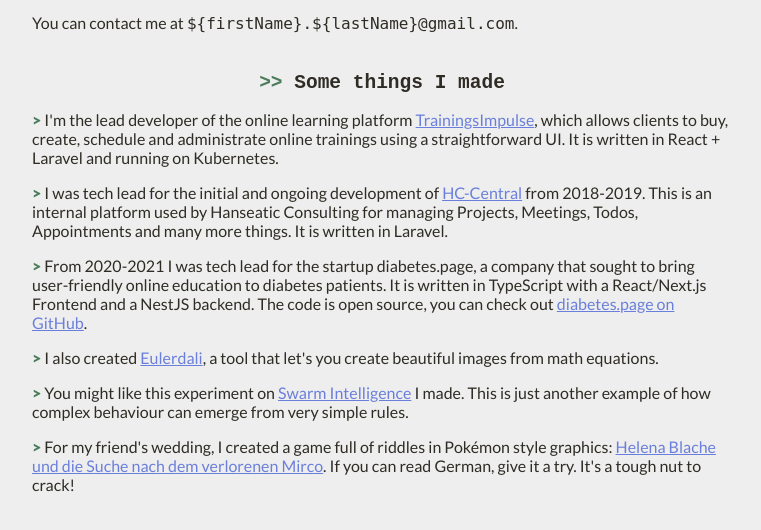
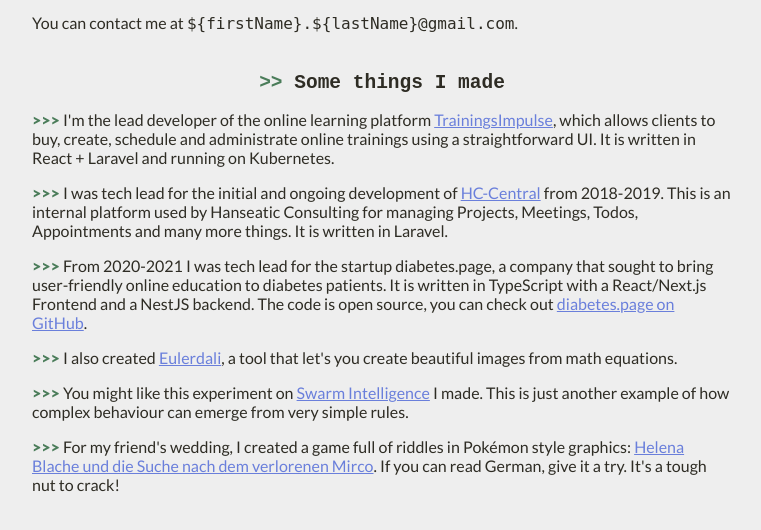
Before and after one commit to vincentrolfs/vincentrolfs.github.io, a plain HTML site: page index.html in a window 1280 px wide. Shown: the part 122-652 px from the top of the page, without its empty margins (258-1019 px from the left). Drawn offline with Linux system fonts and the light colour scheme.

Commit message:
Update layout

```diff
--- a/index.html
+++ b/index.html
@@ -23,27 +23,27 @@
     <h2><span class="highlight">&gt;&gt;</span> Some things I made</h2>
 
     <p>
-        <span class="highlight">&gt;</span>  I'm the lead developer of the online learning platform <a href="https://www.trainingsimpulse.de/" target="_blank">TrainingsImpulse</a>, which allows clients to buy, create, schedule and administrate online trainings using a straightforward UI. It is written in React + Laravel and running on Kubernetes.
+        <span class="highlight">&gt;&gt;&gt;</span>  I'm the lead developer of the online learning platform <a href="https://www.trainingsimpulse.de/" target="_blank">TrainingsImpulse</a>, which allows clients to buy, create, schedule and administrate online trainings using a straightforward UI. It is written in React + Laravel and running on Kubernetes.
     </p>
 
     <p>
-        <span class="highlight">&gt;</span> I was tech lead for the initial and ongoing development of <a href="https://hc-central.hanseaticconsulting.de/" target="_blank">HC-Central</a> from 2018-2019. This is an internal platform used by Hanseatic Consulting for managing Projects, Meetings, Todos, Appointments and many more things. It is written in Laravel.
+        <span class="highlight">&gt;&gt;&gt;</span> I was tech lead for the initial and ongoing development of <a href="https://hc-central.hanseaticconsulting.de/" target="_blank">HC-Central</a> from 2018-2019. This is an internal platform used by Hanseatic Consulting for managing Projects, Meetings, Todos, Appointments and many more things. It is written in Laravel.
     </p>
 
     <p>
-        <span class="highlight">&gt;</span> From 2020-2021 I was tech lead for the startup diabetes.page, a company that sought to bring user-friendly online education to diabetes patients. It is written in TypeScript with a React/Next.js Frontend and a NestJS backend. The code is open source, you can check out <a href="https://github.com/diabetes-page/diabetes.page" target="_blank">diabetes.page on GitHub</a>.
+        <span class="highlight">&gt;&gt;&gt;</span> From 2020-2021 I was tech lead for the startup diabetes.page, a company that sought to bring user-friendly online education to diabetes patients. It is written in TypeScript with a React/Next.js Frontend and a NestJS backend. The code is open source, you can check out <a href="https://github.com/diabetes-page/diabetes.page" target="_blank">diabetes.page on GitHub</a>.
     </p>
 
     <p>
-        <span class="highlight">&gt;</span> I also created <a href="https://vincentrolfs.github.io/eulerdali/" target="_blank">Eulerdali</a>, a tool that let's you create beautiful images from math equations.
+        <span class="highlight">&gt;&gt;&gt;</span> I also created <a href="https://vincentrolfs.github.io/eulerdali/" target="_blank">Eulerdali</a>, a tool that let's you create beautiful images from math equations.
     </p>
 
     <p>
-        <span class="highlight">&gt;</span> You might like this experiment on <a href="https://vincentrolfs.github.io/swarm-experiment/" target="_blank">Swarm Intelligence</a> I made. This is just another example of how complex behaviour can emerge from very simple rules.
+        <span class="highlight">&gt;&gt;&gt;</span> You might like this experiment on <a href="https://vincentrolfs.github.io/swarm-experiment/" target="_blank">Swarm Intelligence</a> I made. This is just another example of how complex behaviour can emerge from very simple rules.
     </p>
 
     <p>
-        <span class="highlight">&gt;</span> For my friend's wedding, I created a game full of riddles in Pokémon style graphics: <a href="https://vincentrolfs.github.io/hochzeit/" target="_blank">Helena Blache und die Suche nach dem verlorenen Mirco</a>. If you can read German, give it a try. It's a tough nut to crack!
+        <span class="highlight">&gt;&gt;&gt;</span> For my friend's wedding, I created a game full of riddles in Pokémon style graphics: <a href="https://vincentrolfs.github.io/hochzeit/" target="_blank">Helena Blache und die Suche nach dem verlorenen Mirco</a>. If you can read German, give it a try. It's a tough nut to crack!
     </p>
 </main>
 </body>
```
